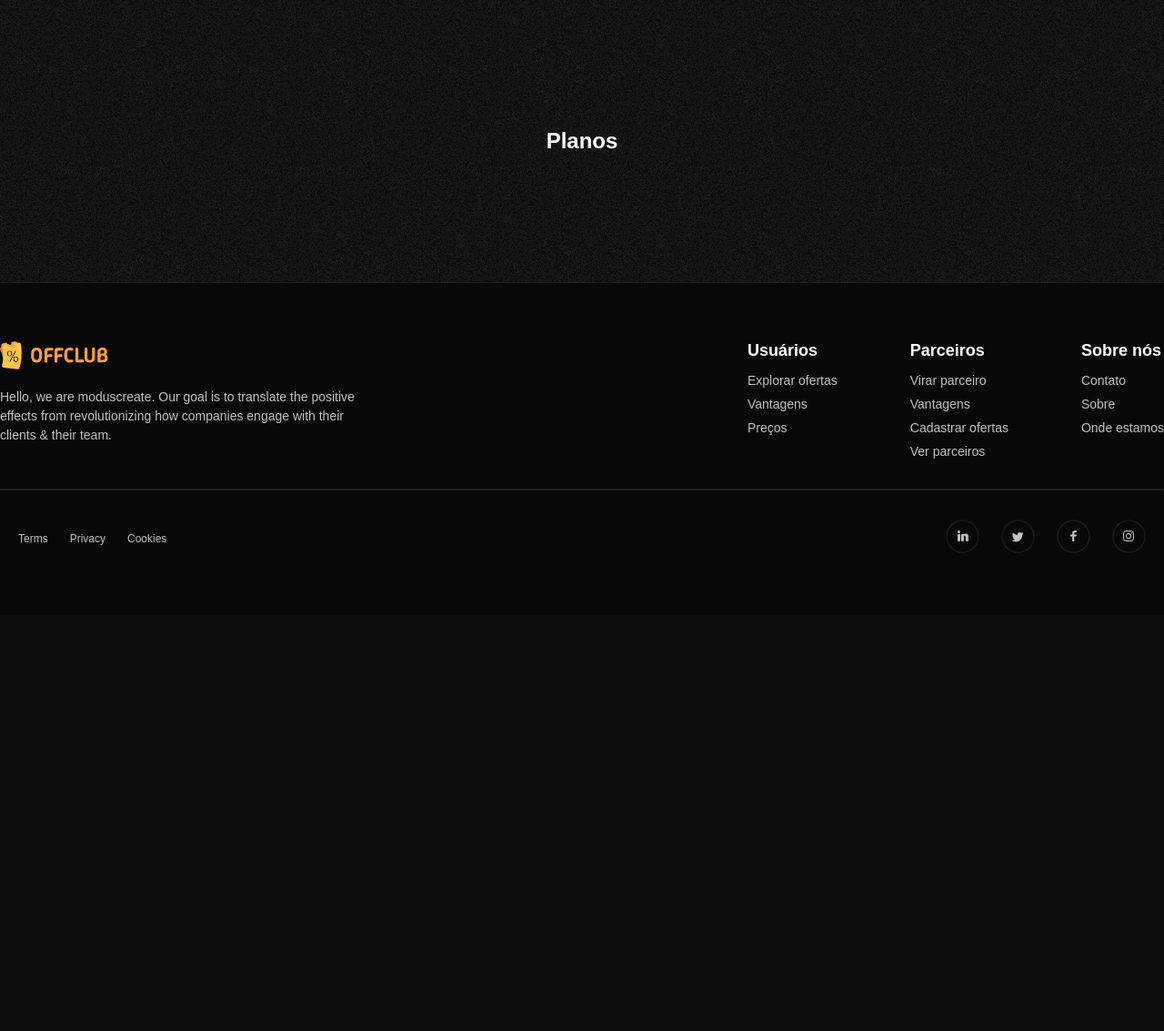
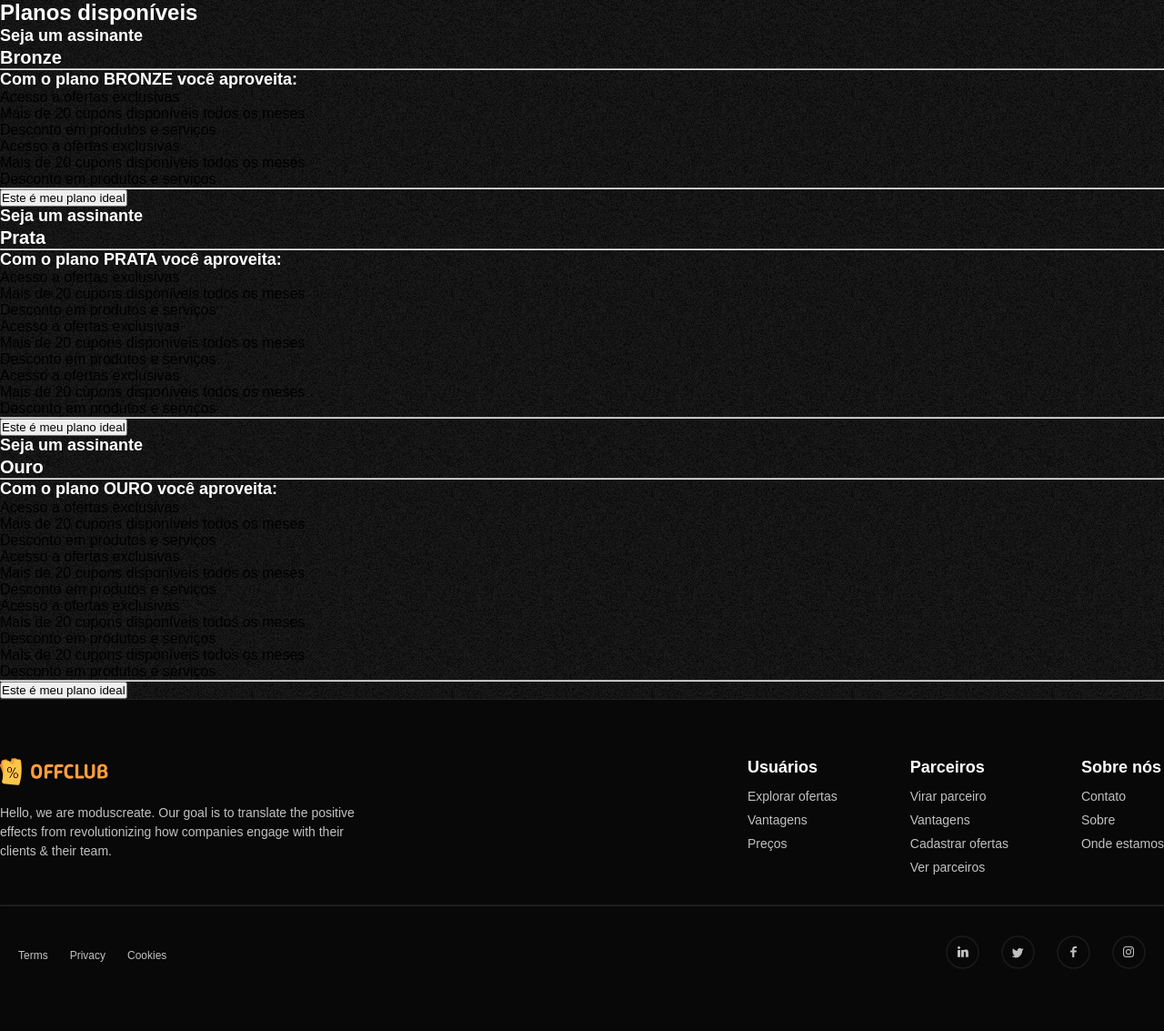
Before and after one commit to PI-InfoWeb-CNAT/2025-OffClub, a Django app: template src/apps/subscription/templates/plans.html in a window 1280 px wide. Shown: the part 124-1257 px from the top of the page at 91% size. Before the commit the page ends 731 px from the top, so only its background shows below. Run offline with Django 3.2, Linux system fonts and the light colour scheme; the template is opened without the code that fills it, so the values that code supplies are empty.

Commit message:
wip: build html plans structure

```diff
--- a/src/apps/subscription/static/css/plans.css
+++ b/src/apps/subscription/static/css/plans.css
@@ -0,0 +1,3 @@
+main {
+    width: 100%;
+}
--- a/src/apps/subscription/templates/plans.html
+++ b/src/apps/subscription/templates/plans.html
@@ -9,6 +9,70 @@
 
 {% block main %}
 <main class="container">
-    <h1>Planos</h1>
+    <h1>Planos disponíveis</h1>
+    <section class="copper plan-card">
+        <h3>Seja um assinante</h3>
+        <h2>Bronze</h2>
+        <hr>
+        <div class="plan-details">
+            <h3>Com o plano BRONZE você aproveita:</h3>
+            <ul class="plan-features">
+                <li>Acesso a ofertas exclusivas</li>
+                <li>Mais de 20 cupons disponíveis todos os meses</li>
+                <li>Desconto em produtos e serviços</li>
+                <li>Acesso a ofertas exclusivas</li>
+                <li>Mais de 20 cupons disponíveis todos os meses</li>
+                <li>Desconto em produtos e serviços</li>
+            </ul>
+        </div>
+        <hr>
+        <button class="subscribe-button">Este é meu plano ideal</button>
+    </section>
+
+    <section class="silver plan-card">
+        <h3>Seja um assinante</h3>
+        <h2>Prata</h2>
+        <hr>
+        <div class="plan-details">
+            <h3>Com o plano PRATA você aproveita:</h3>
+            <ul class="plan-features">
+                <li>Acesso a ofertas exclusivas</li>
+                <li>Mais de 20 cupons disponíveis todos os meses</li>
+                <li>Desconto em produtos e serviços</li>
+                <li>Acesso a ofertas exclusivas</li>
+                <li>Mais de 20 cupons disponíveis todos os meses</li>
+                <li>Desconto em produtos e serviços</li>
+                <li>Acesso a ofertas exclusivas</li>
+                <li>Mais de 20 cupons disponíveis todos os meses</li>
+                <li>Desconto em produtos e serviços</li>
+            </ul>
+        </div>
+        <hr>
+        <button class="subscribe-button">Este é meu plano ideal</button>
+    </section>
+
+    <section class="gold plan-card">
+        <h3>Seja um assinante</h3>
+        <h2>Ouro</h2>
+        <hr>
+        <div class="plan-details">
+            <h3>Com o plano OURO você aproveita:</h3>
+            <ul class="plan-features">
+                <li>Acesso a ofertas exclusivas</li>
+                <li>Mais de 20 cupons disponíveis todos os meses</li>
+                <li>Desconto em produtos e serviços</li>
+                <li>Acesso a ofertas exclusivas</li>
+                <li>Mais de 20 cupons disponíveis todos os meses</li>
+                <li>Desconto em produtos e serviços</li>
+                <li>Acesso a ofertas exclusivas</li>
+                <li>Mais de 20 cupons disponíveis todos os meses</li>
+                <li>Desconto em produtos e serviços</li>
+                <li>Mais de 20 cupons disponíveis todos os meses</li>
+                <li>Desconto em produtos e serviços</li>
+            </ul>
+        </div>
+        <hr>
+        <button class="subscribe-button">Este é meu plano ideal</button>
+    </section>
 </main>
 {% endblock main %}
```
